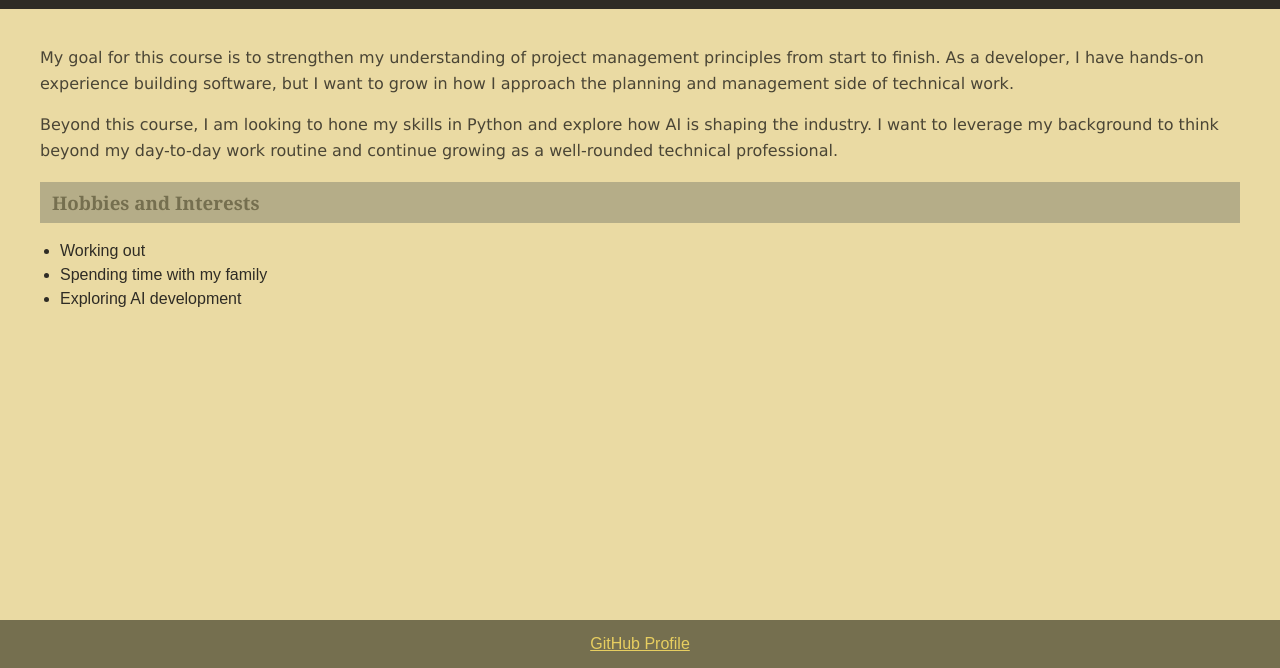
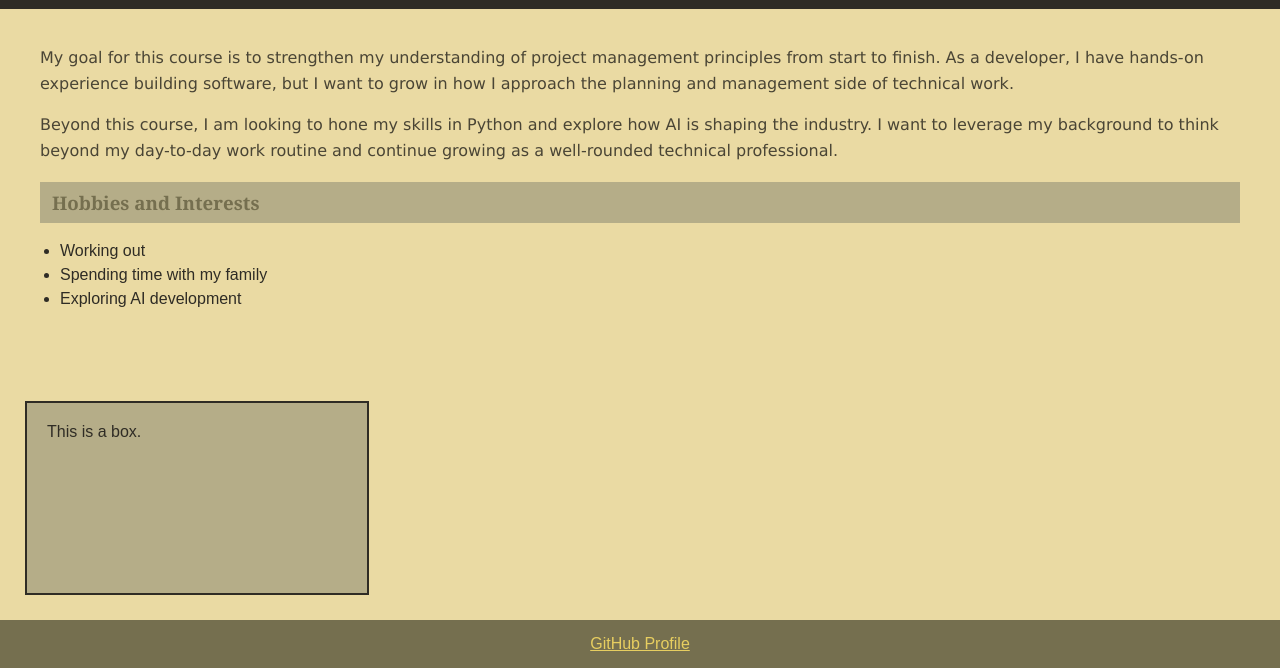
Before and after one commit to tshumwayTTU/project-01-personal-webpage, a plain HTML site: page index.html in a window 1280 px wide. Shown: the part 132-800 px from the top of the page. Drawn offline with Linux system fonts and the light colour scheme.

Commit message:
add and stylize 'box'

```diff
--- a/index.html
+++ b/index.html
@@ -28,6 +28,8 @@
         </section>
     </main>
 
+    <div>This is a box.</div>
+
     <footer>
         <a href="https://github.com/tshumwayTTU">GitHub Profile</a>
     </footer>
--- a/style.css
+++ b/style.css
@@ -53,6 +53,15 @@
     margin-bottom: 6px;
 }
 
+div {
+    width: 300px;
+    height: 150px;
+    background-color: #b5ad88;
+    border: 2px solid #2f2c25;
+    padding: 20px;
+    margin: 25px;
+}
+
 footer {
     background-color: #756f4f;
     padding: 15px 20px;
```
